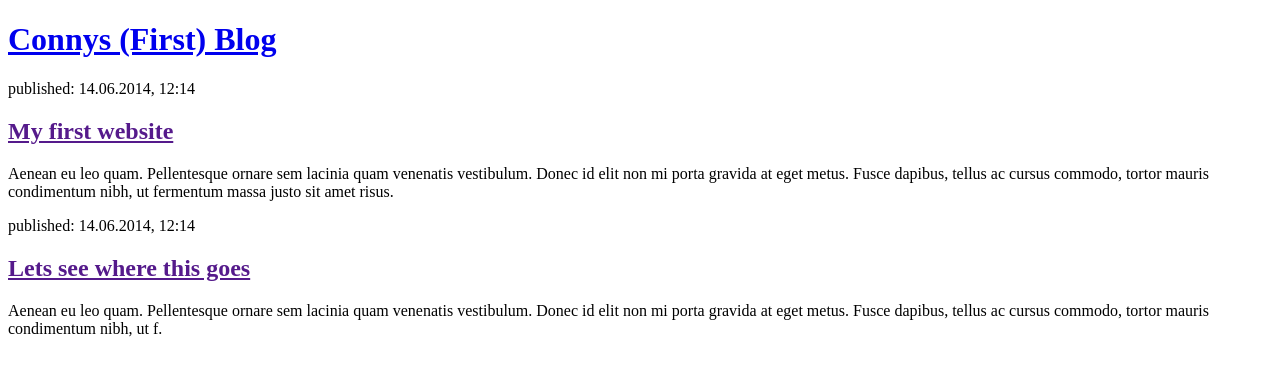
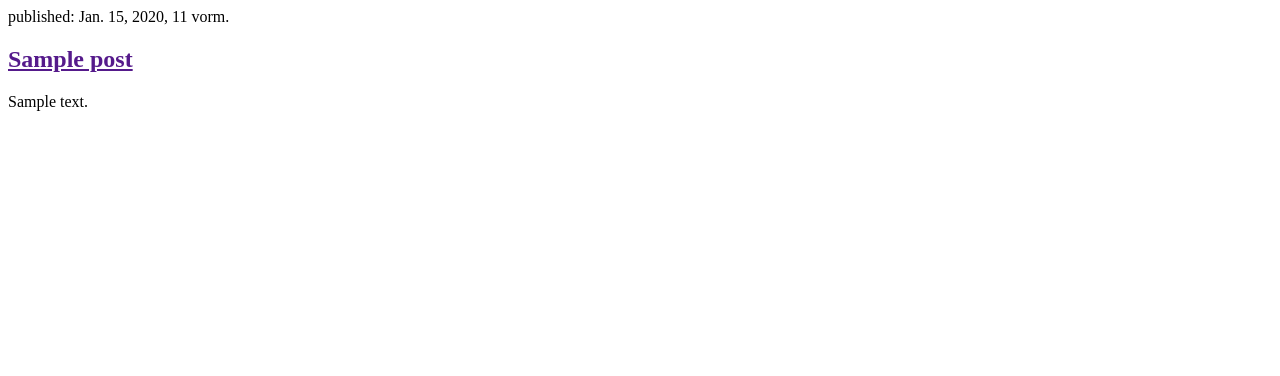
Before and after one commit to ConnyLu92/my-first-blog, a Django app: page / in a window 1280 px wide. Shown: the top 376 px of the page. Run offline with Django 3.2, Linux system fonts and the light colour scheme; tables that the repository leaves empty hold one stand-in row (values such as "Sample post").

Commit message:
Fill Template mit dynamic data

```diff
--- a/blog/templates/blog/post_list.html
+++ b/blog/templates/blog/post_list.html
@@ -1,23 +1,16 @@
 <!DOCTYPE html>
 <html>
     <head>
-        <title>Conny Blog</title>
+        <title>Connys Blog</title>
     </head>
     <body>
-        <header>
-            <h1><a href="/">Connys (First) Blog</a></h1>
-        </header>
+ {% for post in posts %}
+    <article>
+        <time>published: {{ post.published_date }}</time>
+        <h2><a href="">{{ post.title }}</a></h2>
+        <p>{{ post.text|linebreaksbr }}</p>
+    </article>
+{% endfor %}
 
-        <article>
-            <time>published: 14.06.2014, 12:14</time>
-            <h2><a href="">My first website</a></h2>
-            <p>Aenean eu leo quam. Pellentesque ornare sem lacinia quam venenatis vestibulum. Donec id elit non mi porta gravida at eget metus. Fusce dapibus, tellus ac cursus commodo, tortor mauris condimentum nibh, ut fermentum massa justo sit amet risus.</p>
-        </article>
-
-        <article>
-            <time>published: 14.06.2014, 12:14</time>
-            <h2><a href="">Lets see where this goes</a></h2>
-            <p>Aenean eu leo quam. Pellentesque ornare sem lacinia quam venenatis vestibulum. Donec id elit non mi porta gravida at eget metus. Fusce dapibus, tellus ac cursus commodo, tortor mauris condimentum nibh, ut f.</p>
-        </article>
     </body>
 </html>
--- a/blog/views.py
+++ b/blog/views.py
@@ -3,3 +3,10 @@
 # Create your views here.
 def post_list(request):
     return render(request, 'blog/post_list.html', {})
+from django.shortcuts import render
+from django.utils import timezone
+from .models import Post
+
+def post_list(request):
+    posts = Post.objects.filter(published_date__lte=timezone.now()).order_by('published_date')
+    return render(request, 'blog/post_list.html', {'posts': posts})
```
